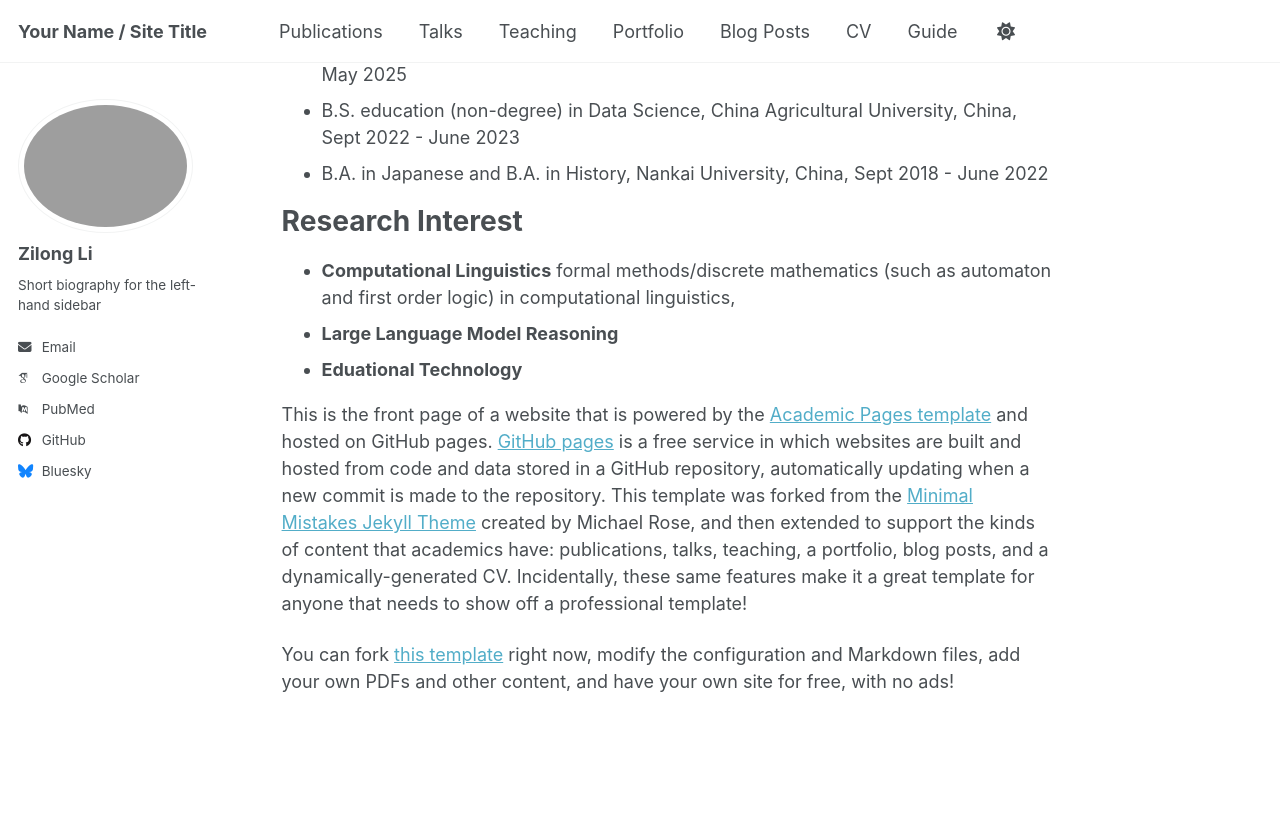
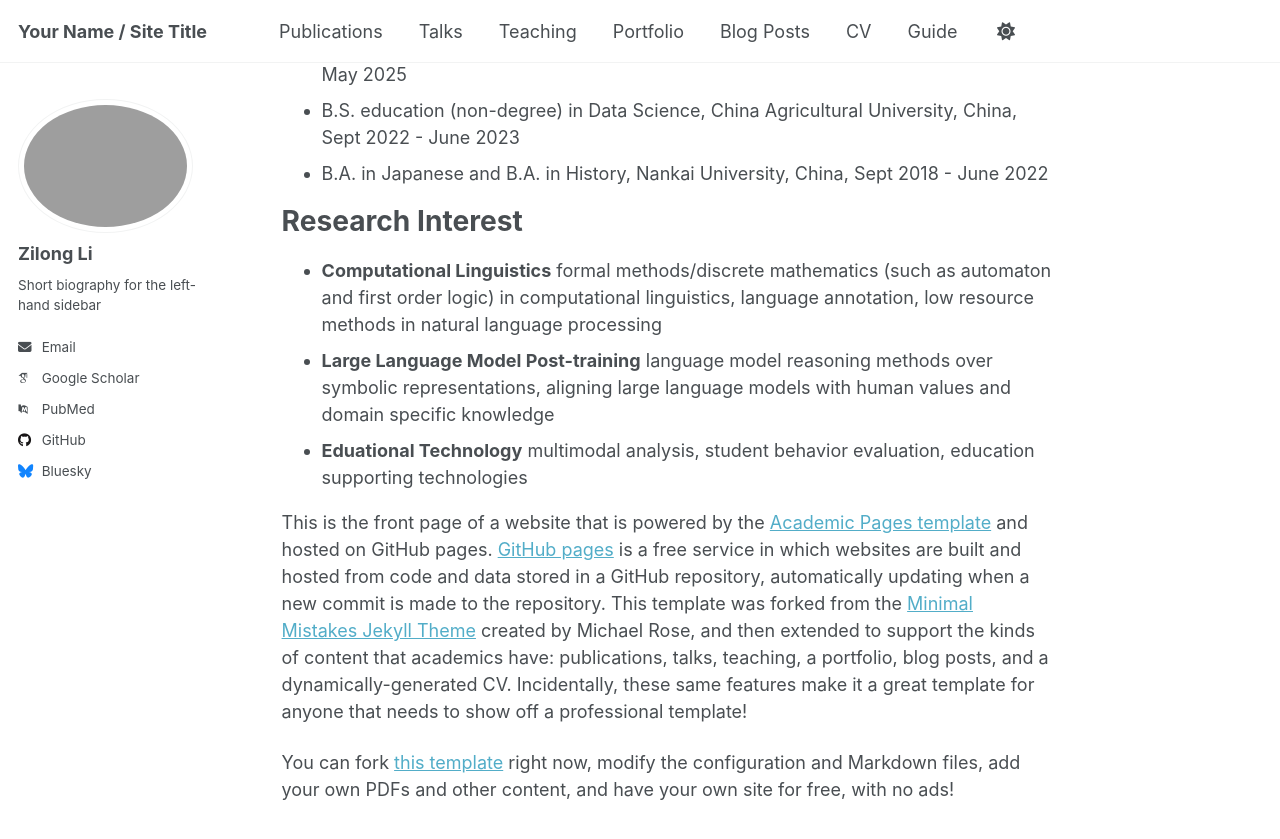
Before and after one commit to shiryusann/shiryusann.github.io, a Jekyll site: the page built from _pages/about.md, in a window 1280 px wide and 900 px high, scrolled down 317 px. Shown: the top 839 px of the window. Built offline with Jekyll 4.4.1, drawn with Linux system fonts in a browser that asks for light colours; some web fonts are replaced; a script that is not in the unit is left out.

Commit message:
Update about.md

```diff
--- a/_pages/about.md
+++ b/_pages/about.md
@@ -17,9 +17,9 @@ Education
 
 Research Interest
 =======
-- **Computational Linguistics** formal methods/discrete mathematics (such as automaton and first order logic) in computational linguistics,
-- **Large Language Model Reasoning**
-- **Eduational Technology**
+- **Computational Linguistics** formal methods/discrete mathematics (such as automaton and first order logic) in computational linguistics, language annotation, low resource methods in natural language processing
+- **Large Language Model Post-training** language model reasoning methods over symbolic representations, aligning large language models with human values and domain specific knowledge
+- **Eduational Technology** multimodal analysis, student behavior evaluation, education supporting technologies
 
 This is the front page of a website that is powered by the [Academic Pages template](https://github.com/academicpages/academicpages.github.io) and hosted on GitHub pages. [GitHub pages](https://pages.github.com) is a free service in which websites are built and hosted from code and data stored in a GitHub repository, automatically updating when a new commit is made to the repository. This template was forked from the [Minimal Mistakes Jekyll Theme](https://mmistakes.github.io/minimal-mistakes/) created by Michael Rose, and then extended to support the kinds of content that academics have: publications, talks, teaching, a portfolio, blog posts, and a dynamically-generated CV. Incidentally, these same features make it a great template for anyone that needs to show off a professional template!
 
```
